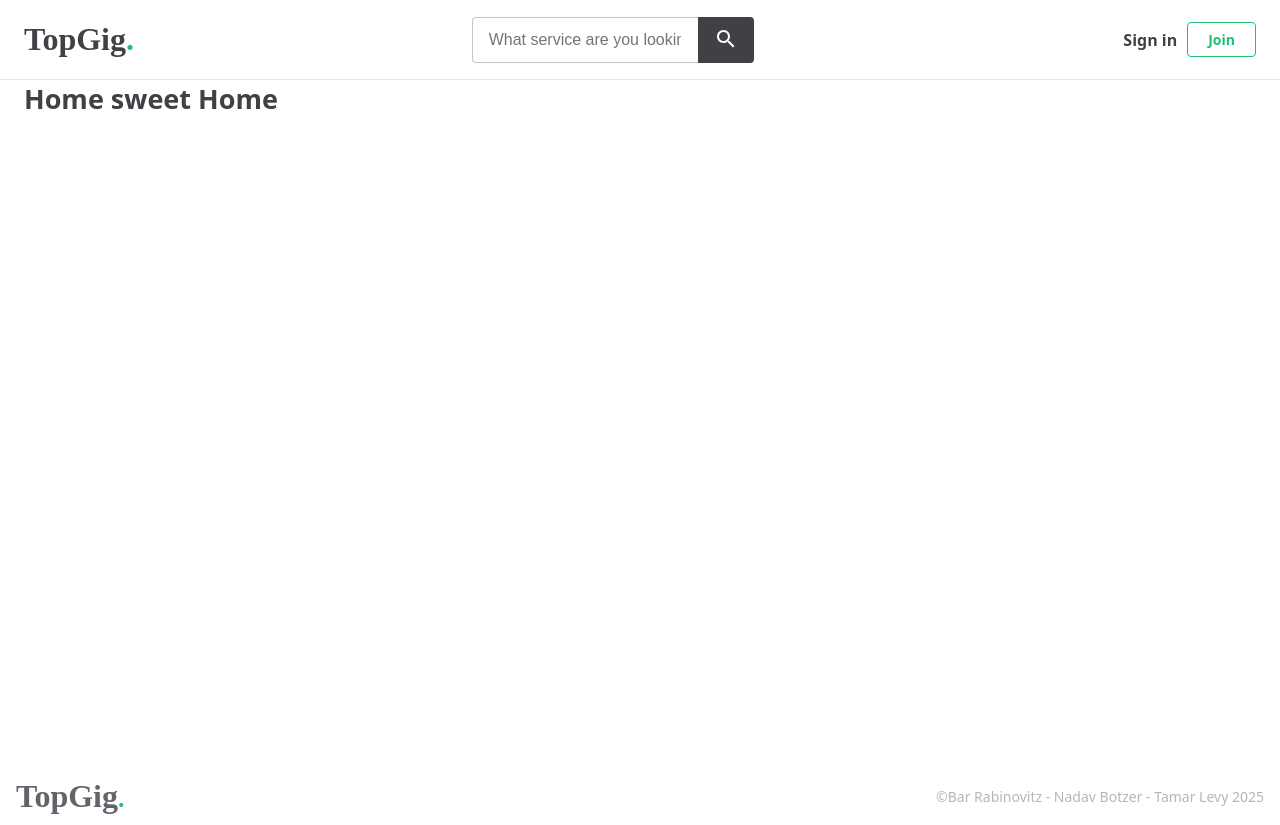
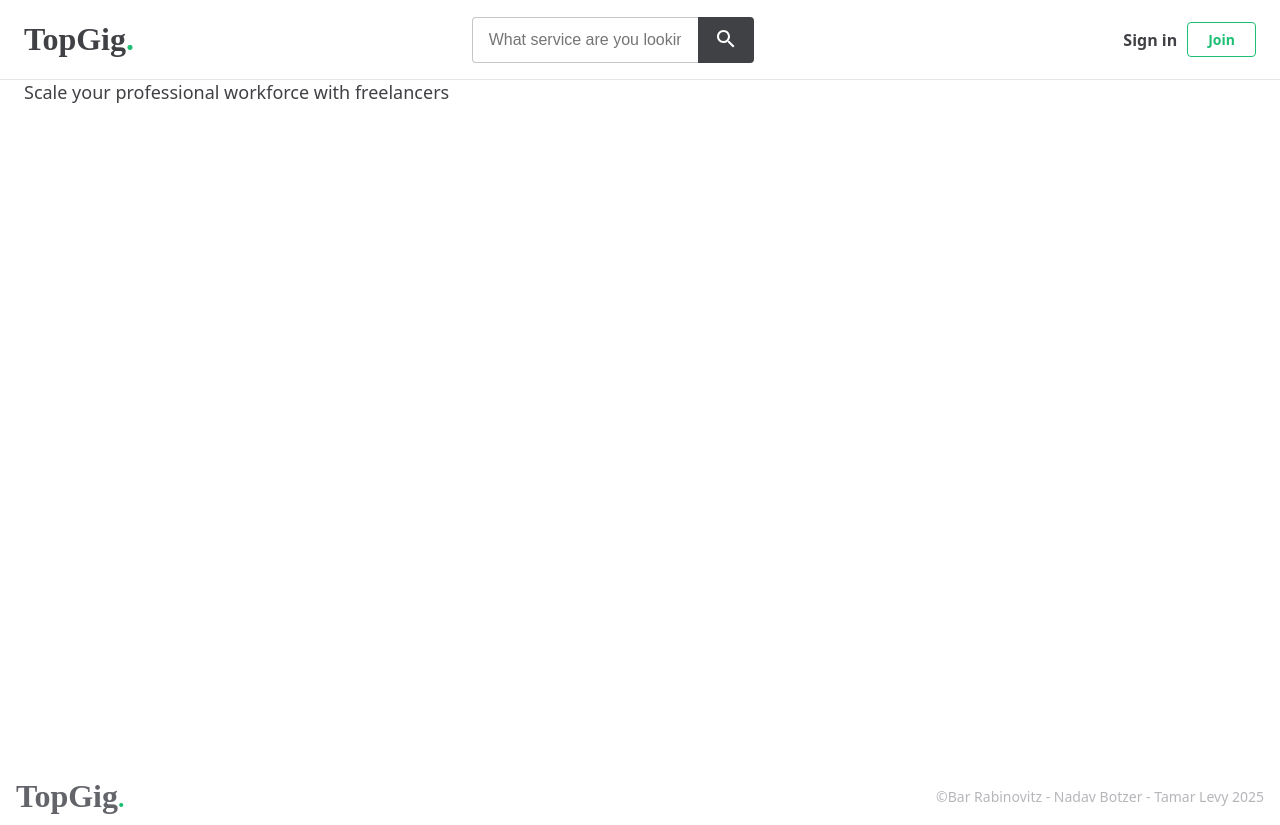
Before and after one commit to nadavbotzer/frontend-gig, a React (Vite) app: page / in a window 1280 px wide. Built offline with nearby package versions, Linux system fonts and the light colour scheme.

Commit message:
Add css for footer

```diff
--- a/src/cmps/AppFooter.jsx
+++ b/src/cmps/AppFooter.jsx
@@ -4,7 +4,7 @@ export function AppFooter() {
 	const count = useSelector(storeState => storeState.userModule.count)
 
 	return (
-		<footer className="app-footer full">
+		<footer className="main-container app-footer full">
 			<div className='logo'>TopGig<span>.</span></div>
 			<p> ©Bar Rabinovitz - Nadav Botzer - Tamar Levy 2025</p>
 
--- a/src/pages/HomePage.jsx
+++ b/src/pages/HomePage.jsx
@@ -1,7 +1,7 @@
 export function HomePage() {
     return (
         <section>
-            <h1>Home sweet Home</h1>
+            <div>Scale your professional workforce with freelancers</div>
         </section >
     )
 }
```
